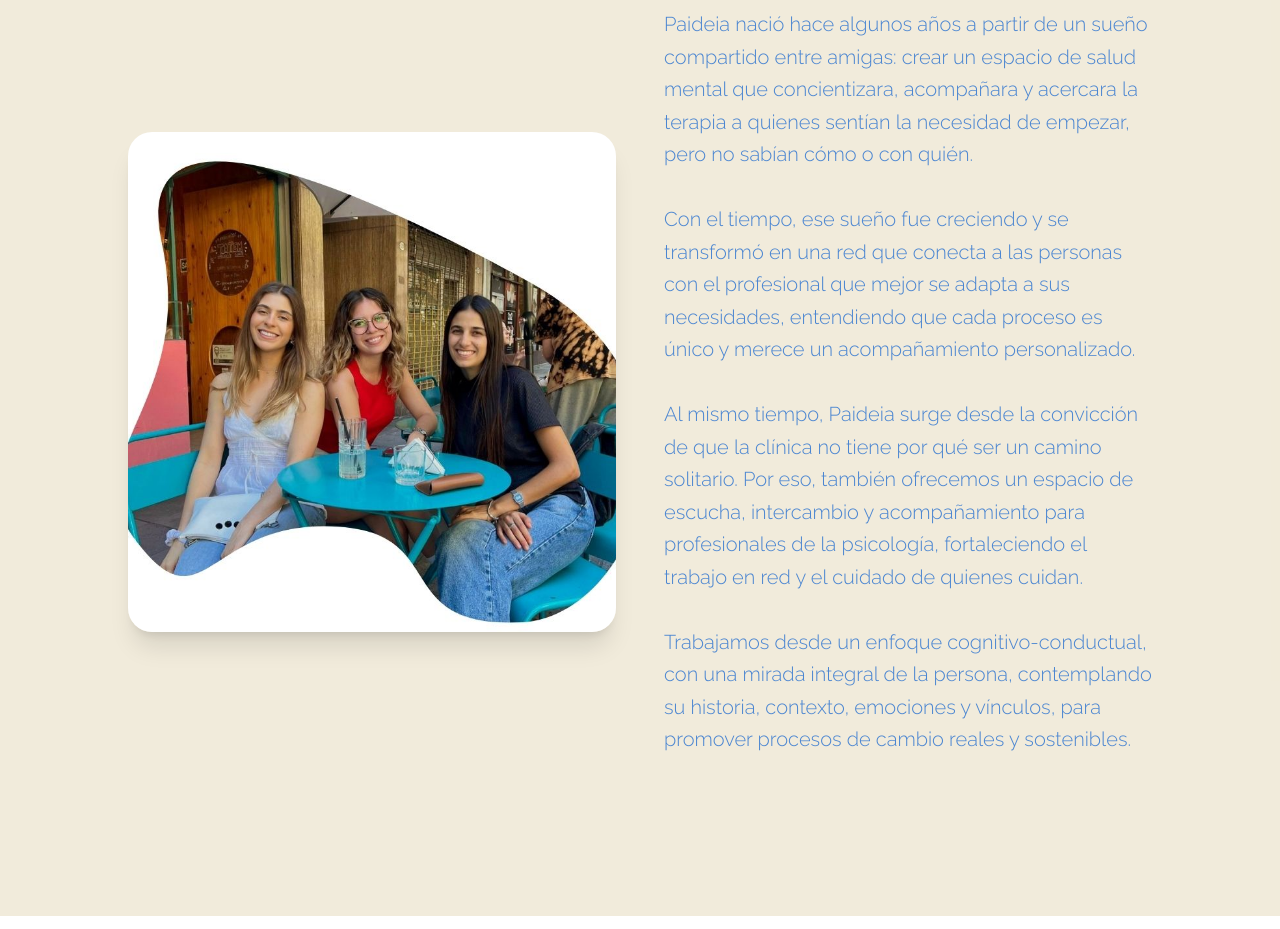
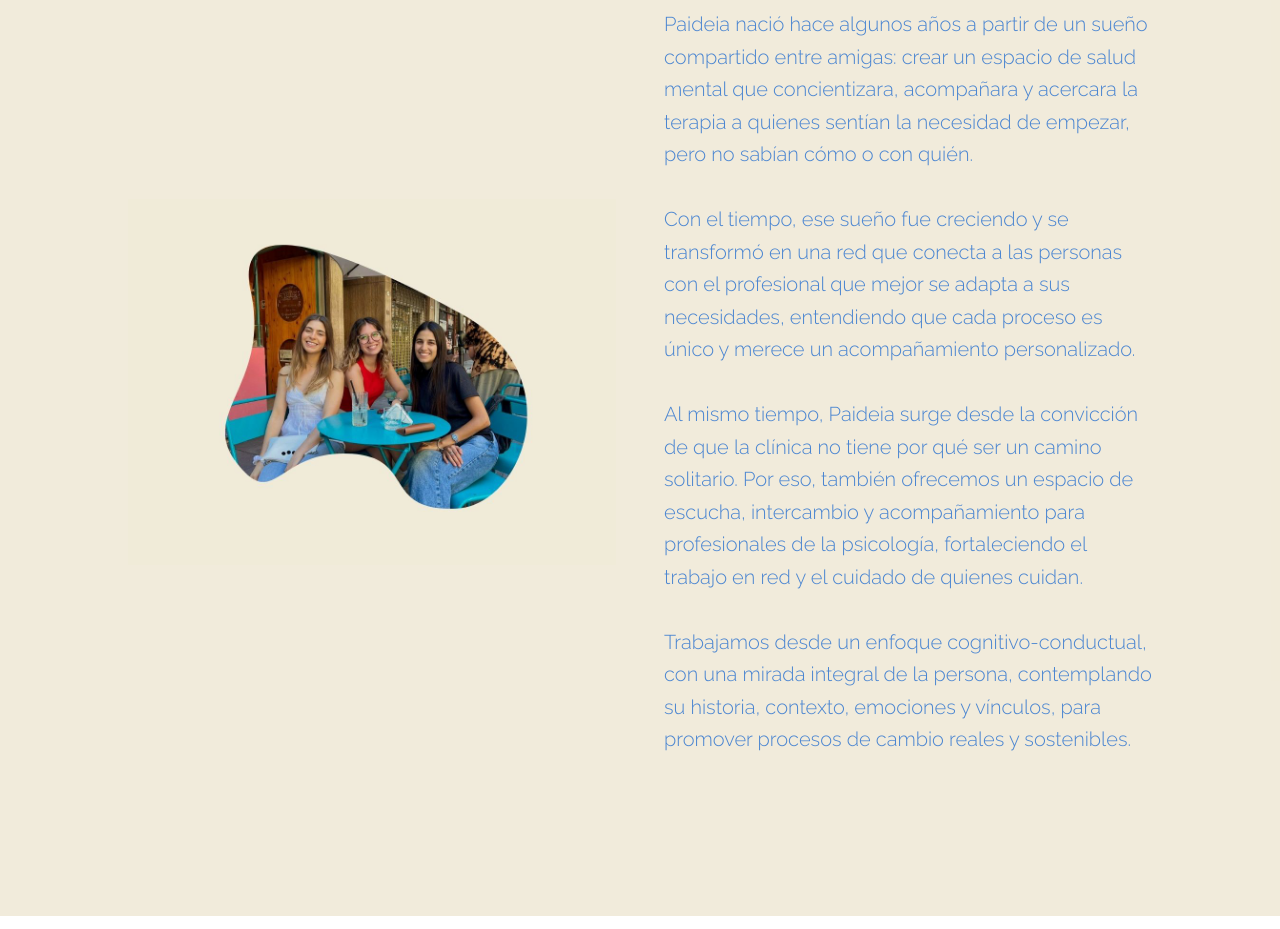
Before and after one commit to matiasizzo/paideia, a React (Vite) app: page / in a window 1280 px wide. Shown: the part 1860-2789 px from the top of the page. Built offline with nearby package versions, Linux system fonts and the light colour scheme; a web font is replaced by a local one.

Commit message:
adjusting size

```diff
--- a/src/components/Nosotros.jsx
+++ b/src/components/Nosotros.jsx
@@ -18,7 +18,7 @@ export default function Nosotros() {  // ← Cambia nombre función
             <img
               src={CONTENT.nosotros.image}
               alt="Equipo Paideia"
-              className="w-full h-[400px] lg:h-[500px] object-cover rounded-3xl shadow-xl"
+              className="w-full h-[400px] lg:h-[500px] mx-auto object-contain"
             />
           </div>
 
```
Also changed, not shown: public/images/Nosotros.jpeg.
